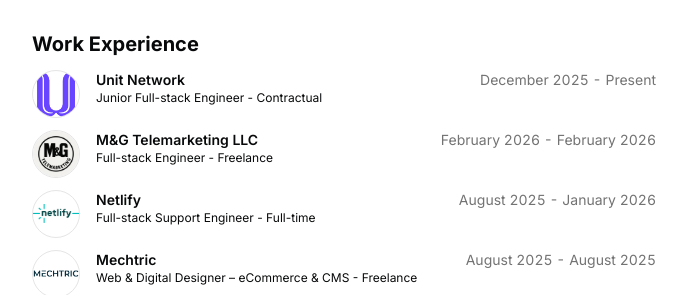
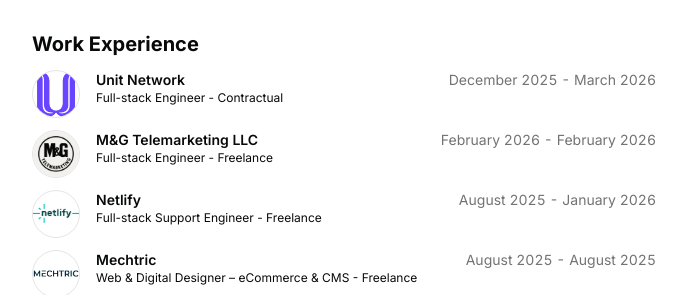
Before and after one commit to kenny-programmer/my-profile, a Next.js app: page / in a window 1280 px wide. Shown: the part 428-723 px from the top of the page, without its empty margins (296-983 px from the left). Built offline with nearby package versions, Linux system fonts and the light colour scheme.

Commit message:
update: Unit Network

```diff
--- a/src/data/resume.tsx
+++ b/src/data/resume.tsx
@@ -6,7 +6,8 @@
   initials: "VR",
   url: "https://victorroxas.vercel.app",
   location: "Tanauan City, Batangas, Philippines",
-  locationLink: "https://www.google.com/maps/place/Tanauan+City,+Batangas/@14.0916074,121.0198535,12z/data=!3m1!4b1!4m6!3m5!1s0x33bd6f72ec612957:0xb38df4072fe465d6!8m2!3d14.0835429!4d121.147622!16zL20vMDZuaGxy?entry=ttu&g_ep=EgoyMDI2MDIxOC4wIKXMDSoASAFQAw%3D%3D",
+  locationLink:
+    "https://www.google.com/maps/place/Tanauan+City,+Batangas/@14.0916074,121.0198535,12z/data=!3m1!4b1!4m6!3m5!1s0x33bd6f72ec612957:0xb38df4072fe465d6!8m2!3d14.0835429!4d121.147622!16zL20vMDZuaGxy?entry=ttu&g_ep=EgoyMDI2MDIxOC4wIKXMDSoASAFQAw%3D%3D",
   description:
     "Computer Engineer passionate about software development and hardware engineering.",
   summary:
@@ -81,10 +82,10 @@
       href: "https://unit.network/",
       badges: [],
       location: "New York, USA",
-      title: "Junior Full-stack Engineer - Contractual",
+      title: "Full-stack Engineer - Contractual",
       logoUrl: "/unit.png",
       start: "December 2025",
-      end: "Present",
+      end: "March 2026",
       description:
         "Developed an event discovery and community networking web platform from scratch for Unit Network, independently building the complete front-end using Next.js. Focused on creating a responsive, user-friendly interface while following modern front-end best practices. Additionally, conducted security testing on the company’s main website, identified potential vulnerabilities, and provided practical mitigation recommendations that significantly improved the site’s overall security.",
     },
@@ -105,7 +106,7 @@
       href: "https://netlify.com/",
       badges: [],
       location: "San Francisco, USA",
-      title: "Full-stack Support Engineer - Full-time",
+      title: "Full-stack Support Engineer - Freelance",
       logoUrl: "/Netlify.png",
       start: "August 2025",
       end: "January 2026",
@@ -226,7 +227,15 @@
       active: true,
       description:
         "Engineered a comprehensive toll fee calculation engine for Luzon expressways, addressing the lack of public transit APIs by architecting a custom, type-safe TypeScript data schema. Developed a high-performance, mobile-first interface using Next.js and Tailwind CSS to provide real-time utility for Filipino commuters.",
-      technologies: ["Next.js", "React", "TailwindCSS", "Netlify", "TypeScript", "Lucide React", "React Hooks"],
+      technologies: [
+        "Next.js",
+        "React",
+        "TailwindCSS",
+        "Netlify",
+        "TypeScript",
+        "Lucide React",
+        "React Hooks",
+      ],
       links: [
         {
           type: "Website",
```
